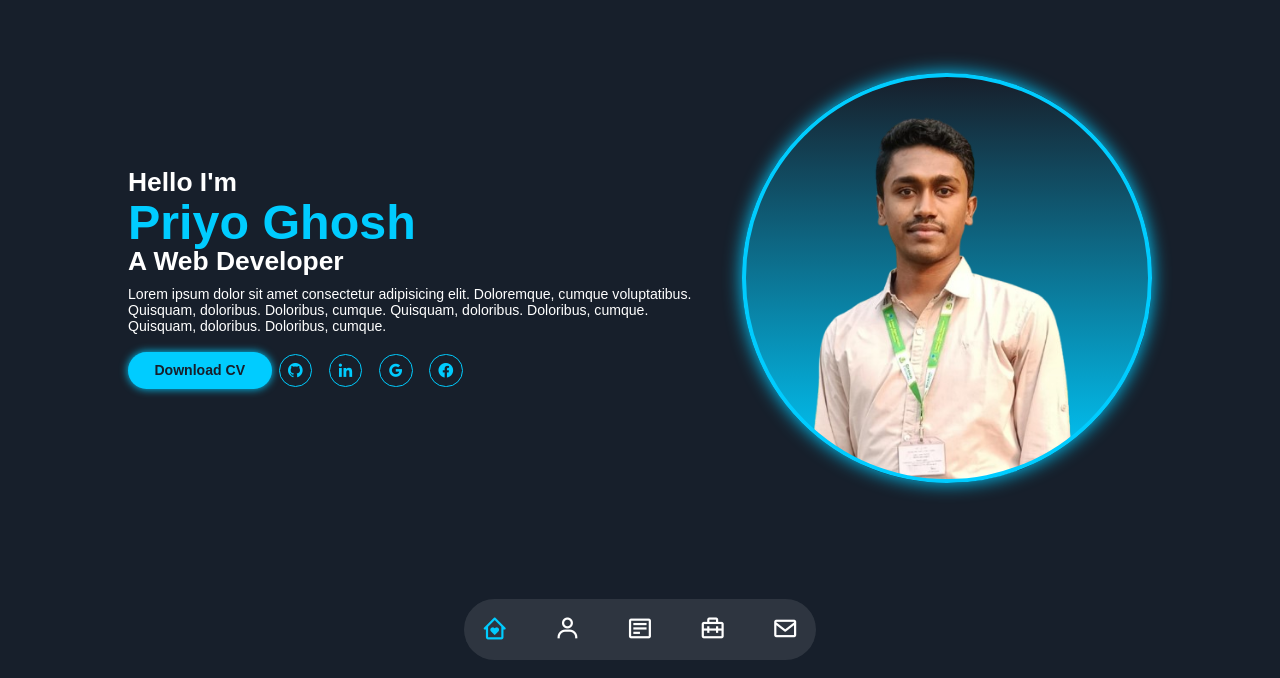
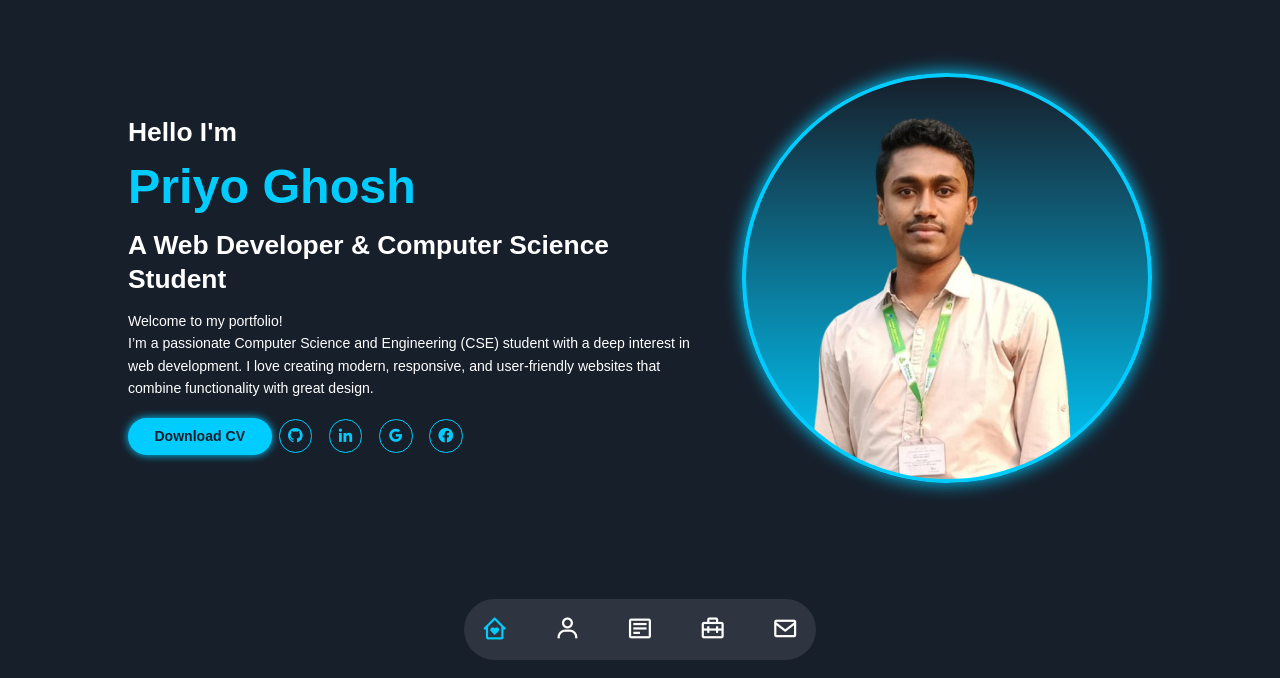
Before and after one commit to PriyoGhosh02/protfolio_JS, a plain HTML site: page index.html in a window 1280 px wide. Shown: the part 122-800 px from the top of the page. Drawn offline with nearby package versions, Linux system fonts and the light colour scheme.

Commit message:
fixed home page issu

```diff
--- a/index.html
+++ b/index.html
@@ -50,10 +50,9 @@
             <div class="home-info">
                 <h3>Hello I'm</h3>
                 <h1>Priyo Ghosh</h1>
-                <h3 class="home_info_subtitle">A Web Developer</h3>
-                <p class="desc">Lorem ipsum dolor sit amet consectetur adipisicing elit. Doloremque, cumque
-                    voluptatibus. Quisquam, doloribus. Doloribus, cumque. Quisquam, doloribus. Doloribus, cumque.
-                    Quisquam, doloribus. Doloribus, cumque.</p>
+                <h3 class="home_info_subtitle">A Web Developer & Computer Science Student</h3>
+                <p class="desc">Welcome to my portfolio! <br>
+I’m a passionate Computer Science and Engineering (CSE) student with a deep interest in web development. I love creating modern, responsive, and user-friendly websites that combine functionality with great design.</p>
                     <div class="btn-sci">
                         <a href="#" class="btn" id="downloadCV">Download CV</a>
                         <div class="sci">
--- a/script.js
+++ b/script.js
@@ -122,7 +122,18 @@ document.getElementById('downloadCV').addEventListener('click', function(e) {
 
 document.getElementById('googleLink').addEventListener('click', function(e) {
     e.preventDefault(); // stops link from navigating
-    alert('Opps!! Sorry,No account here!');
+
+    // Remove active class from current nav and section
+    document.querySelector('.nav-list li.active').classList.remove('active');
+    document.querySelector('.section.active').classList.remove('active');
+
+    // Add active class to contact nav item (last nav item)
+    const navItems = document.querySelectorAll('.nav-list li');
+    navItems[navItems.length - 1].classList.add('active');
+
+    // Add active class to contact section and rotate cube
+    sections[4].classList.add('active');
+    cube.style.transform = 'rotateY(-360deg)';
 });
 
 
--- a/style.css
+++ b/style.css
@@ -31,7 +31,21 @@
     border: none;
     outline: none;
     font-family: "Poppins", sans-serif;
+}
 
+h1 {
+    margin-bottom: 2rem;
+    line-height: 1.4;
+}
+
+h3 {
+    margin: 1.5rem 0;
+    line-height: 1.3;
+}
+
+p {
+    margin: 1rem 0;
+    line-height: 1.6;
 }
 
 :root {
```
